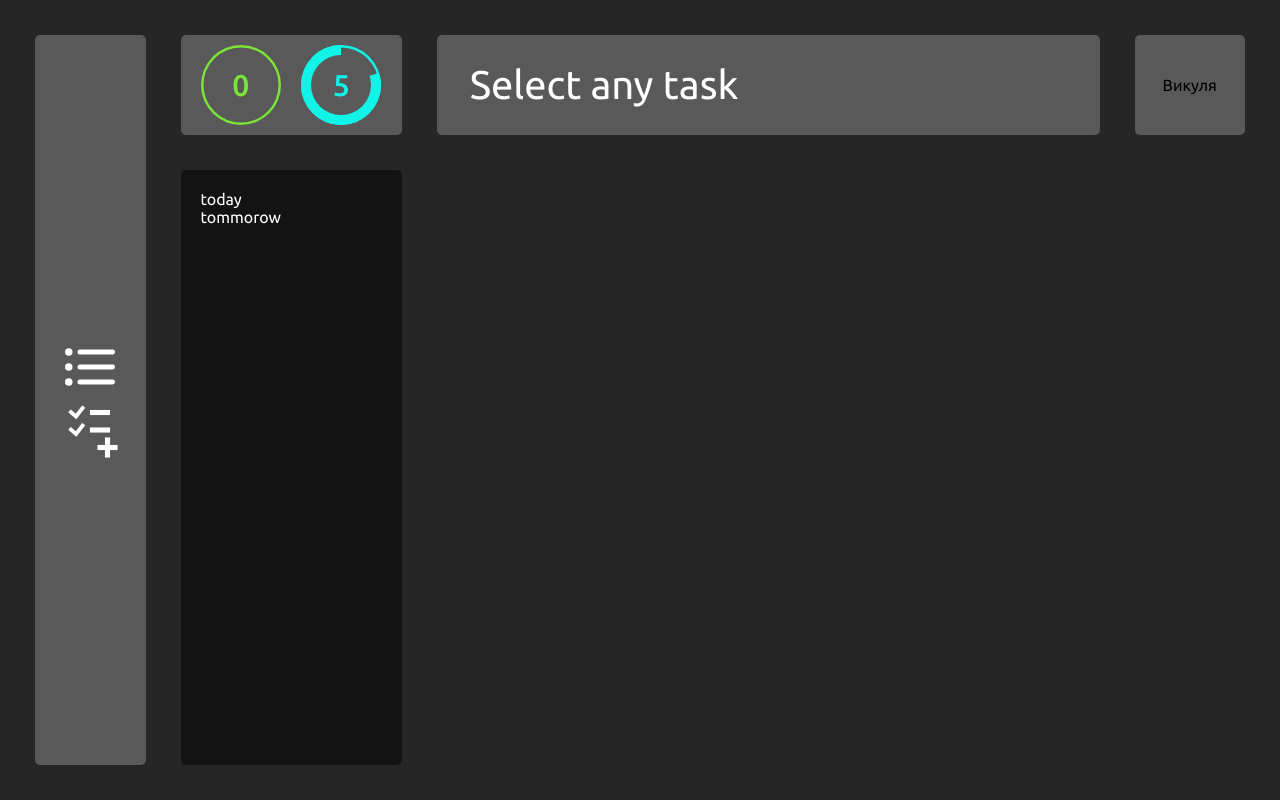
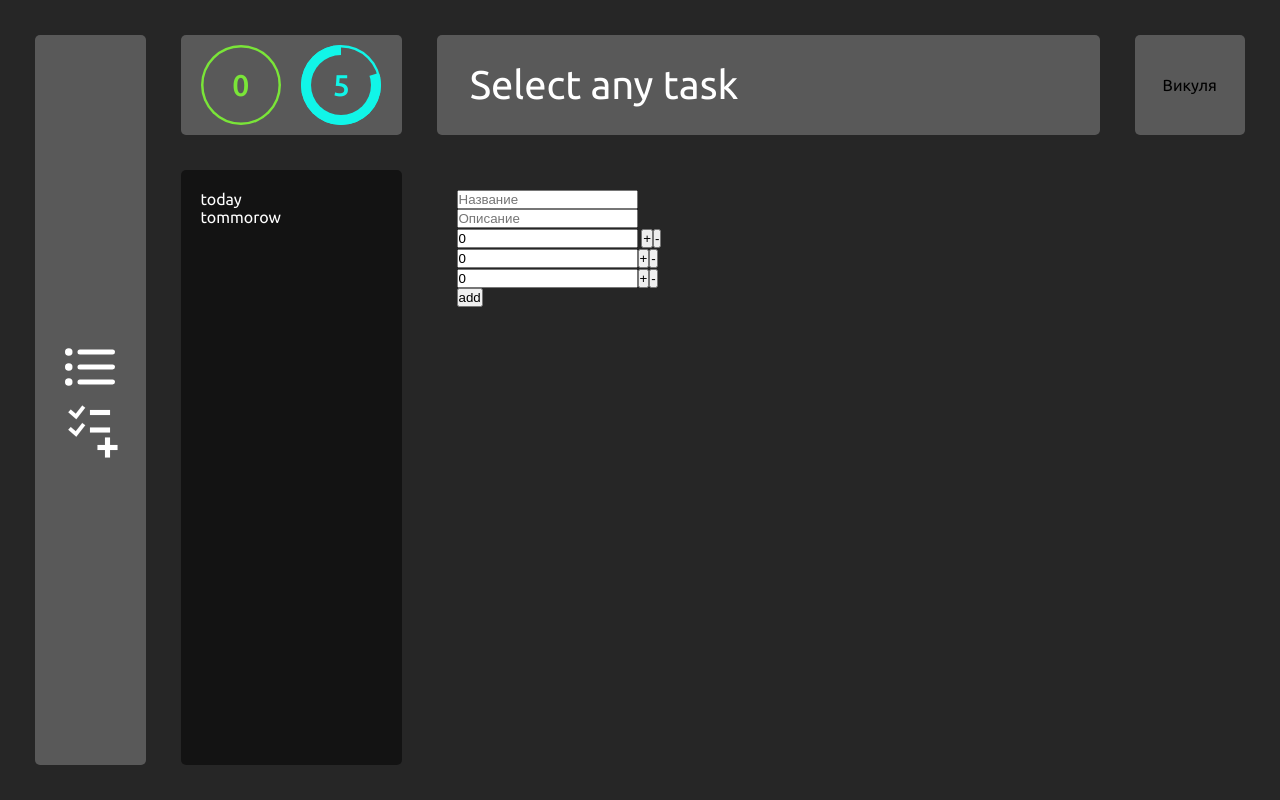
Before and after one commit to Rilleynsss/MindfullProgress, a React (Create React App) app: page /create in a window 1280 px wide. Built offline with nearby package versions, Linux system fonts and the light colour scheme.

Commit message:
added function for adding new tasks

```diff
--- a/src/components/CreateTaskPage/CreateTaskPage.tsx
+++ b/src/components/CreateTaskPage/CreateTaskPage.tsx
@@ -1,13 +1,139 @@
-import { FC } from "react";
+import { FC, useState } from "react";
 import cls from "../../style/create.module.scss";
+import { ITask } from "./../../models/ITask";
+import { useAppDispathc } from "../../hooks/redux";
+import { TaskSlice } from "../../store/reducers/TaskSlice";
 
 const CreateTaskPage: FC = () => {
+  const [newTask, setNewTask] = useState<ITask>({
+    id: Date.now(),
+    title: "",
+    description: "",
+    currentStep: 0,
+    steps: 0,
+    timeForStep: 0,
+    timeLeft: 0,
+    freeTime: 0,
+    status: { isActive: false, isFinish: false, isStarted: false },
+  });
+  const dispatch = useAppDispathc();
+  const { addNewTask } = TaskSlice.actions;
+  const add = () => {
+    if (
+      newTask.title.length !== 0 &&
+      newTask.description.length !== 0 &&
+      newTask.steps !== 0 &&
+      newTask.timeForStep !== 0 &&
+      newTask.freeTime !== 0
+    ) {
+      dispatch(addNewTask(newTask));
+      setNewTask({
+        id: Date.now(),
+        title: "",
+        description: "",
+        currentStep: 0,
+        steps: 0,
+        timeForStep: 0,
+        timeLeft: 0,
+        freeTime: 0,
+        status: { isActive: false, isFinish: false, isStarted: false },
+      });
+    } else {
+      console.log("какие то поля не заполнены");
+    }
+  };
   return (
     <div className={cls.create}>
       <ul className={cls.whereIs}>
         <li>today</li>
         <li>tommorow</li>
       </ul>
+      <div className={cls.form}>
+        <form onSubmit={(e) => e.preventDefault()}>
+          <input
+            type="text"
+            placeholder="Название"
+            value={newTask.title}
+            onChange={(e) =>
+              setNewTask((prev) => ({ ...prev, title: e.target.value }))
+            }
+          />
+          <input
+            type="text"
+            placeholder="Описание"
+            value={newTask.description}
+            onChange={(e) =>
+              setNewTask((prev) => ({ ...prev, description: e.target.value }))
+            }
+          />
+          <div>
+            <input type="text" readOnly value={newTask.steps} />{" "}
+            <button
+              onClick={() => {
+                setNewTask((prev) => ({ ...prev, steps: prev.steps + 1 }));
+              }}
+            >
+              +
+            </button>
+            <button
+              onClick={() => {
+                setNewTask((prev) => ({ ...prev, steps: prev.steps - 1 }));
+              }}
+            >
+              -
+            </button>
+          </div>
+          <div>
+            <input type="text" readOnly value={newTask.timeForStep} />
+            <button
+              onClick={() => {
+                setNewTask((prev) => ({
+                  ...prev,
+                  timeForStep: prev.timeForStep + 5,
+                  timeLeft: prev.timeForStep + 5,
+                }));
+              }}
+            >
+              +
+            </button>
+            <button
+              onClick={() =>
+                setNewTask((prev) => ({
+                  ...prev,
+                  timeForStep: prev.timeForStep - 5,
+                  timeLeft: prev.timeForStep + 5,
+                }))
+              }
+            >
+              -
+            </button>
+          </div>
+          <div>
+            <input type="text" readOnly value={newTask.freeTime} />
+            <button
+              onClick={() => {
+                setNewTask((prev) => ({
+                  ...prev,
+                  freeTime: prev.freeTime + 5,
+                }));
+              }}
+            >
+              +
+            </button>
+            <button
+              onClick={() =>
+                setNewTask((prev) => ({
+                  ...prev,
+                  freeTime: prev.freeTime - 5,
+                }))
+              }
+            >
+              -
+            </button>
+          </div>
+          <button onClick={add}>add</button>
+        </form>
+      </div>
     </div>
   );
 };
--- a/src/store/reducers/TaskSlice.ts
+++ b/src/store/reducers/TaskSlice.ts
@@ -104,6 +104,9 @@ export const TaskSlice = createSlice({
         }
       });
     },
+    addNewTask(state, payload: PayloadAction<ITask>) {
+      state.task.push(payload.payload);
+    },
   },
 });
 
--- a/src/style/create.module.scss
+++ b/src/style/create.module.scss
@@ -12,23 +12,14 @@
         padding: 20px;
         color:#fff;
 
-        border: 0px solid #11F5E8;
-        transition: all .3s ease-in;
-        &:hover{
-            animation: borderAnimation 3s infinite;
+    }
+    & .form{
+        grid-column: 2/3;
+        padding: 20px;
+        & form{
+            display: flex;
+            flex-direction: column;
+            align-items: start;
         }
     }
 }
-
-@keyframes borderAnimation {
-    0%{
-        box-shadow: 0px 0px 0px 0px #11F5E8;
-    }
-    50%{
-        box-shadow: 0px 0px 20px 10px #11F5E8;
-    }
-    100%{
-        box-shadow: 0px 0px 0px 0px #11F5E8;
-    }
-
-}
```
